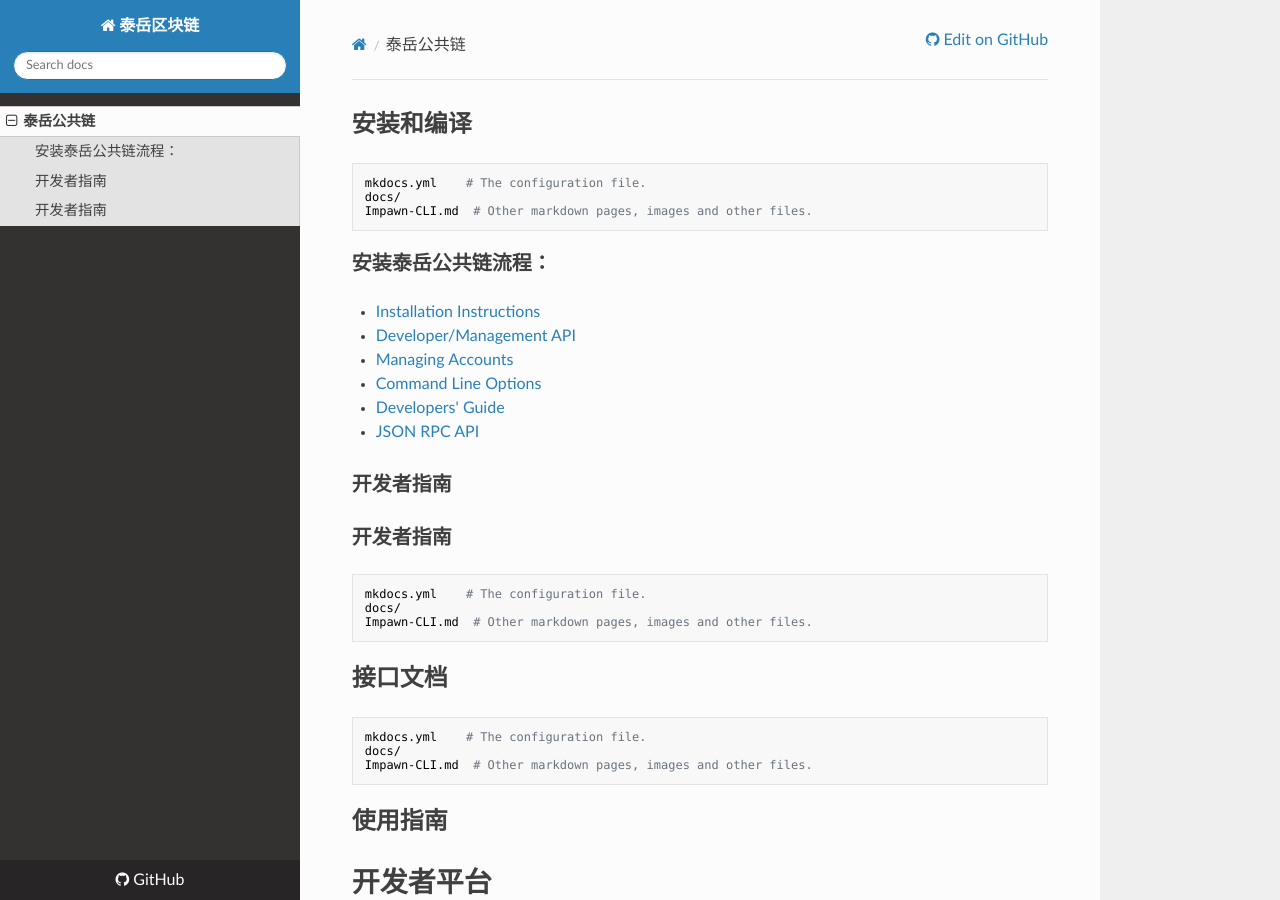
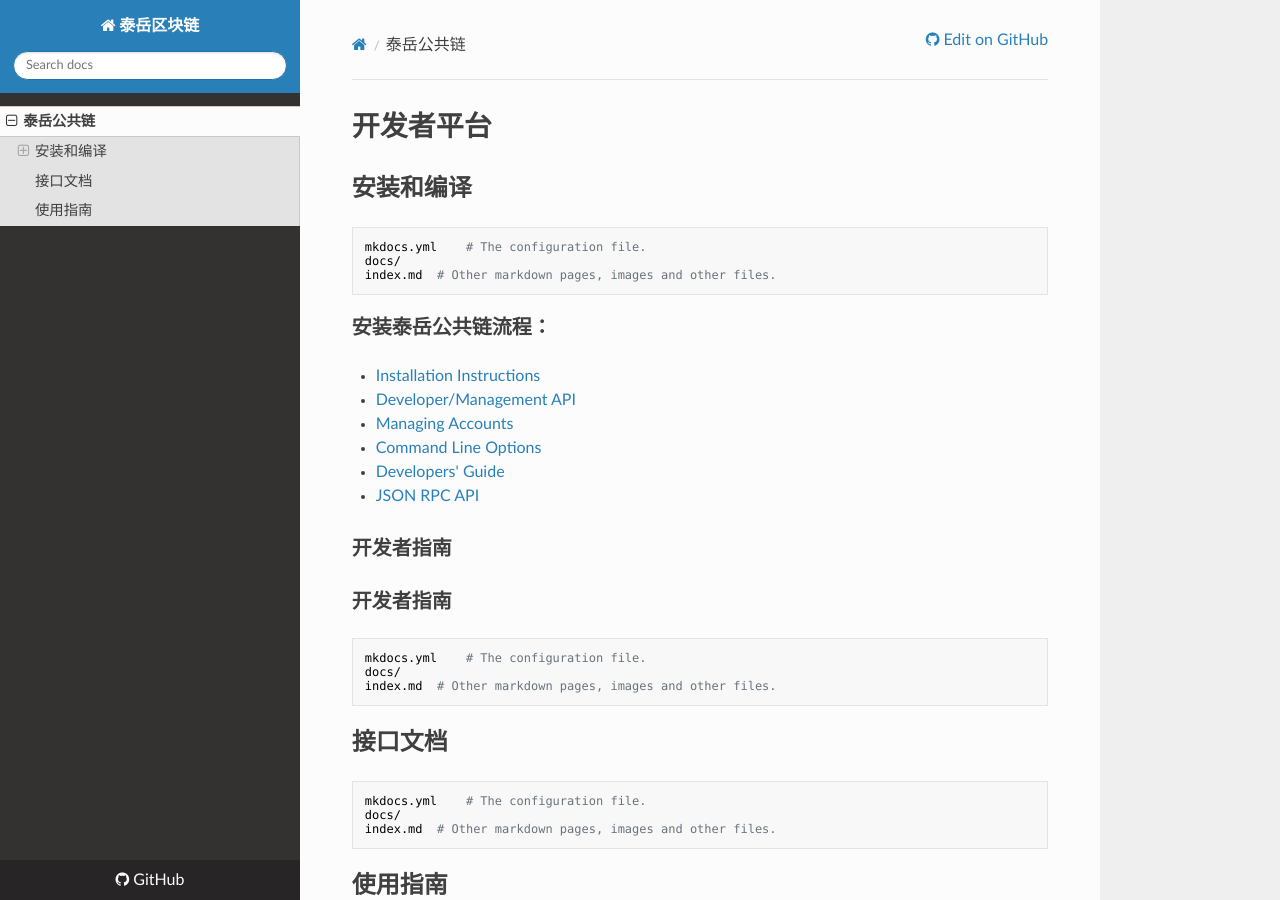
Before and after one commit to taiyuechain/docs, an MkDocs documentation site: the page built from docs/TaiYueChain.md, in a window 1280 px wide and 900 px high. Built offline with MkDocs 1.6.1, drawn with Linux system fonts in a browser that asks for light colours; nearby versions of some CDN libraries.

```diff
--- a/docs/TaiYueChain.md
+++ b/docs/TaiYueChain.md
@@ -1,28 +1,3 @@
-## 安装和编译
-    mkdocs.yml    # The configuration file.
-    docs/
-    Impawn-CLI.md  # Other markdown pages, images and other files.
-### 安装泰岳公共链流程：
-
-* [Installation Instructions](https://github.com/taiyuechain/taipublicchain/wiki/Building-Truechain)
-* [Developer/Management API](https://github.com/taiyuechain/taipublicchain/wiki/Management-API)
-* [Managing Accounts](https://github.com/taiyuechain/taipublicchain/wiki/Managing-your-accounts)
-* [Command Line Options](https://github.com/taiyuechain/taipublicchain/wiki/Command-Line-Options)
-* [Developers' Guide](https://github.com/taiyuechain/taipublicchain/wiki/Developers-Guide)
-* [JSON RPC API](https://github.com/taiyuechain/taipublicchain/wiki/RPC-API)
-### 开发者指南
-### 开发者指南
-    mkdocs.yml    # The configuration file.
-    docs/
-    Impawn-CLI.md  # Other markdown pages, images and other files.
-##接口文档
-    mkdocs.yml    # The configuration file.
-    docs/
-    Impawn-CLI.md  # Other markdown pages, images and other files.
-
-##使用指南
-
-
 
 # 开发者平台
 ## 安装和编译
@@ -30,7 +5,6 @@
     docs/
     index.md  # Other markdown pages, images and other files.
 ### 安装泰岳公共链流程：
-
 * [Installation Instructions](https://github.com/taiyuechain/taipublicchain/wiki/Building-Truechain)
 * [Developer/Management API](https://github.com/taiyuechain/taipublicchain/wiki/Management-API)
 * [Managing Accounts](https://github.com/taiyuechain/taipublicchain/wiki/Managing-your-accounts)
```
